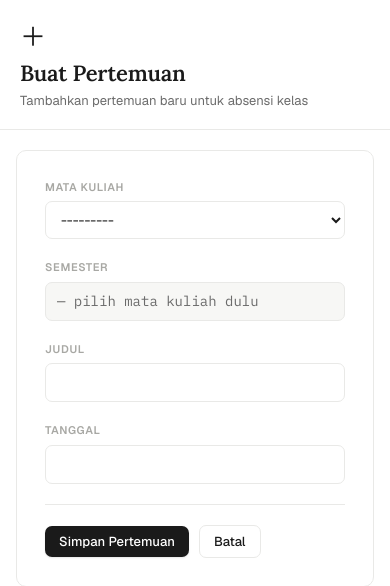
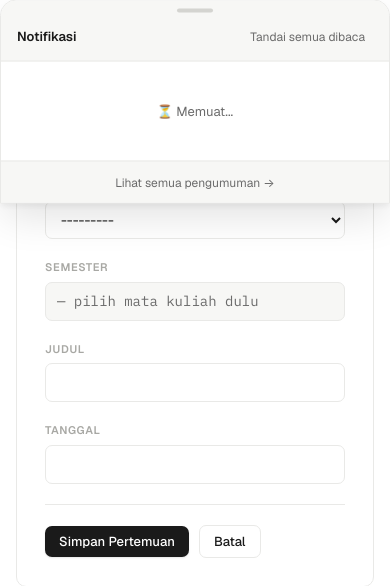
Before and after one commit to Mogu2709/dashboard-kelas, a Django app: page /absensi/buat/ in a window 390 px wide. Shown: the part 48-634 px from the top of the page. Run offline with Django 5.2, Linux system fonts and the light colour scheme; the visitor is signed in with stand-in values (Sample User, id 1); data that the repository does not hold is empty; some libraries are stand-ins or nearby versions.

Commit message:
fix UI mobile untuk notifikasi

```diff
--- a/templates/base.html
+++ b/templates/base.html
@@ -253,7 +253,49 @@
             .page-emoji { font-size: 26px; }
             .page-title { font-size: 22px; }
             .page-content { padding: 20px 16px 48px; }
-            .notif-dropdown { width: calc(100vw - 28px); right: -8px; }
+
+            /* Notif: bottom sheet di mobile */
+            .notif-dropdown {
+                position: fixed !important;
+                top: auto !important;
+                bottom: 0 !important;
+                left: 0 !important;
+                right: 0 !important;
+                width: 100% !important;
+                border-radius: 16px 16px 0 0 !important;
+                max-height: 75vh;
+                display: flex !important;
+                flex-direction: column;
+                transform: translateY(100%);
+                transition: transform 0.28s cubic-bezier(0.16,1,0.3,1);
+                animation: none !important;
+            }
+            .notif-dropdown.open {
+                transform: translateY(0) !important;
+            }
+            .notif-body {
+                max-height: none !important;
+                flex: 1;
+                overflow-y: auto;
+            }
+            .notif-header { padding-top: 24px; position: relative; }
+            .notif-header::before {
+                content: '';
+                display: block;
+                width: 36px; height: 4px;
+                background: var(--border-hover);
+                border-radius: 2px;
+                position: absolute;
+                top: 8px; left: 50%; transform: translateX(-50%);
+            }
+            .notif-overlay {
+                display: none;
+                position: fixed; inset: 0;
+                background: rgba(0,0,0,0.3);
+                z-index: 399;
+                backdrop-filter: blur(2px);
+            }
+            .notif-overlay.active { display: block; }
         }
     </style>
 </head>
@@ -320,6 +362,7 @@
 </div>
 
 <div class="sidebar-overlay" id="sidebar-overlay"></div>
+<div class="notif-overlay" id="notif-overlay"></div>
 
 <!-- ── SIDEBAR ── -->
 <div class="sidebar" id="sidebar">
@@ -393,7 +436,7 @@ overlay.addEventListener('click', closeSidebar);
 // ── Profile Dropdown ──
 const profileBtn      = document.getElementById('profile-btn');
 const profileDropdown = document.getElementById('profile-dropdown');
-function closeAllDropdowns() { profileDropdown.classList.remove('open'); notifDropdown.classList.remove('open'); }
+function closeAllDropdowns() { profileDropdown.classList.remove('open'); notifDropdown.classList.remove('open'); document.getElementById('notif-overlay').classList.remove('active'); }
 profileBtn.addEventListener('click', (e) => {
     e.stopPropagation();
     notifDropdown.classList.remove('open');
@@ -409,12 +452,20 @@ let notifLoaded = false;
 
 const CSRF_TOKEN = '{{ csrf_token }}';
 
+const notifOverlay = document.getElementById('notif-overlay');
+
 notifBtn.addEventListener('click', (e) => {
     e.stopPropagation();
     profileDropdown.classList.remove('open');
     const willOpen = !notifDropdown.classList.contains('open');
     notifDropdown.classList.toggle('open');
+    notifOverlay.classList.toggle('active', willOpen);
     if (willOpen) loadNotif();
+});
+
+notifOverlay.addEventListener('click', () => {
+    notifDropdown.classList.remove('open');
+    notifOverlay.classList.remove('active');
 });
 
 document.addEventListener('click', (e) => {
```
